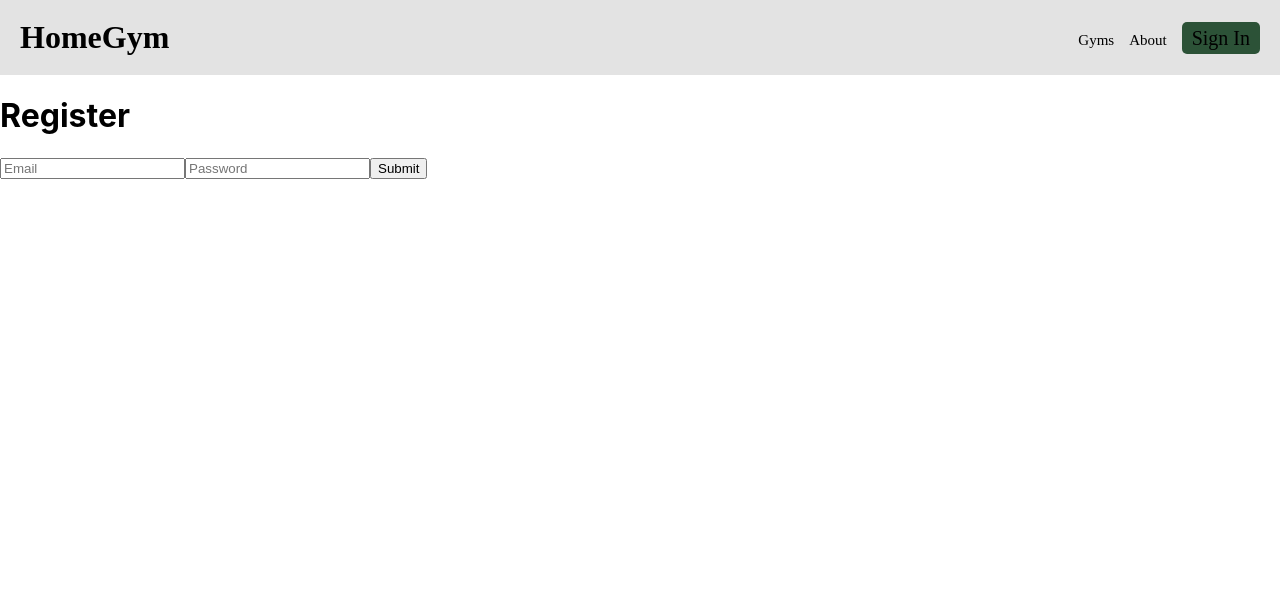
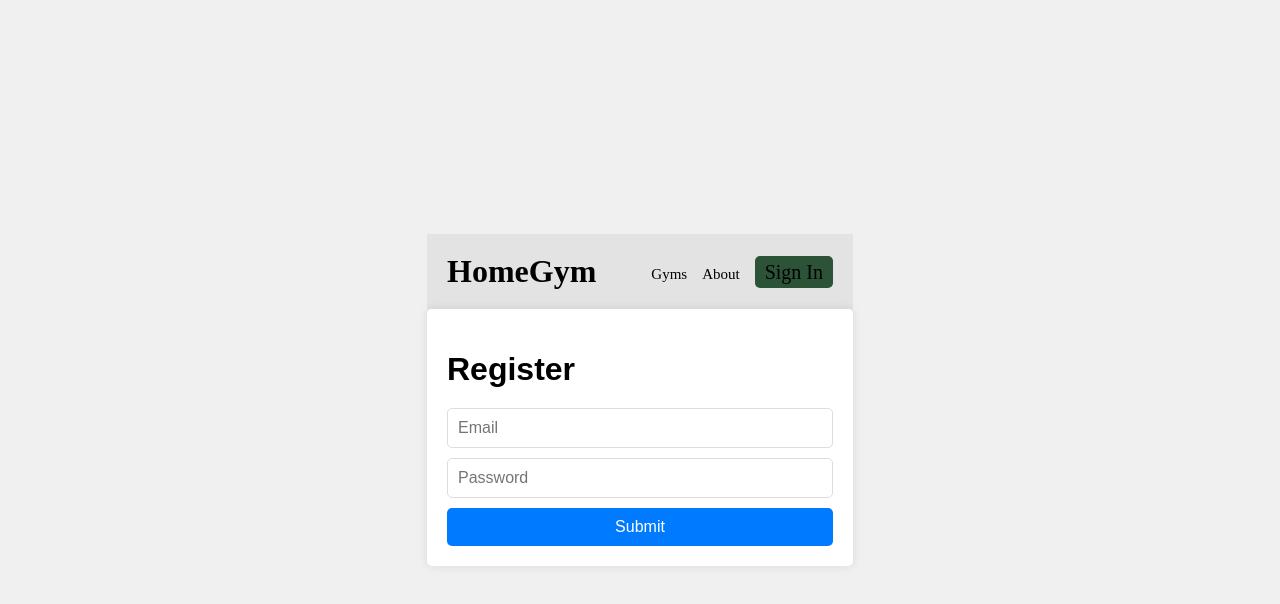
Before and after one commit to Picos-Gallos/home-gym, a React (Create React App) app: page / in a window 1280 px wide. Shown: the top 604 px of the page. Built offline with nearby package versions, Linux system fonts and the light colour scheme; no server answers.

Commit message:
Adding simple css

```diff
--- a/public/index.html
+++ b/public/index.html
@@ -24,7 +24,7 @@
       work correctly both with client-side routing and a non-root public URL.
       Learn how to configure a non-root public URL by running `npm run build`.
     -->
-    <title>React App</title>
+    <title>HomeGym</title>
   </head>
   <body>
     <noscript>You need to enable JavaScript to run this app.</noscript>
--- a/src/index.css
+++ b/src/index.css
@@ -5,6 +5,51 @@ body {
     sans-serif;
   -webkit-font-smoothing: antialiased;
   -moz-osx-font-smoothing: grayscale;
+  display: flex;
+  justify-content: center;
+  align-items: center;
+  height: 100vh;
+  margin: 0;
+  background-color: #f0f0f0;
+  font-family: Arial, sans-serif;
+}
+
+.login {
+  background-color: white;
+  padding: 20px;
+  border-radius: 5px;
+  box-shadow: 0px 0px 10px 0px rgba(0,0,0,0.1);
+}
+
+h1 {
+  margin-bottom: 20px;
+}
+
+form {
+  display: flex;
+  flex-direction: column;
+}
+
+input[type="email"], input[type="password"] {
+  padding: 10px;
+  margin-bottom: 10px;
+  border: 1px solid #ddd;
+  border-radius: 5px;
+  font-size: 16px;
+}
+
+input[type="submit"] {
+  padding: 10px;
+  border: none;
+  border-radius: 5px;
+  color: white;
+  background-color: #007BFF;
+  cursor: pointer;
+  font-size: 16px;
+}
+
+input[type="submit"]:hover {
+  background-color: #0056b3;
 }
 
 code {
```
Also changed, not shown: 1 other file (tests, documents, lock files or other folders).
